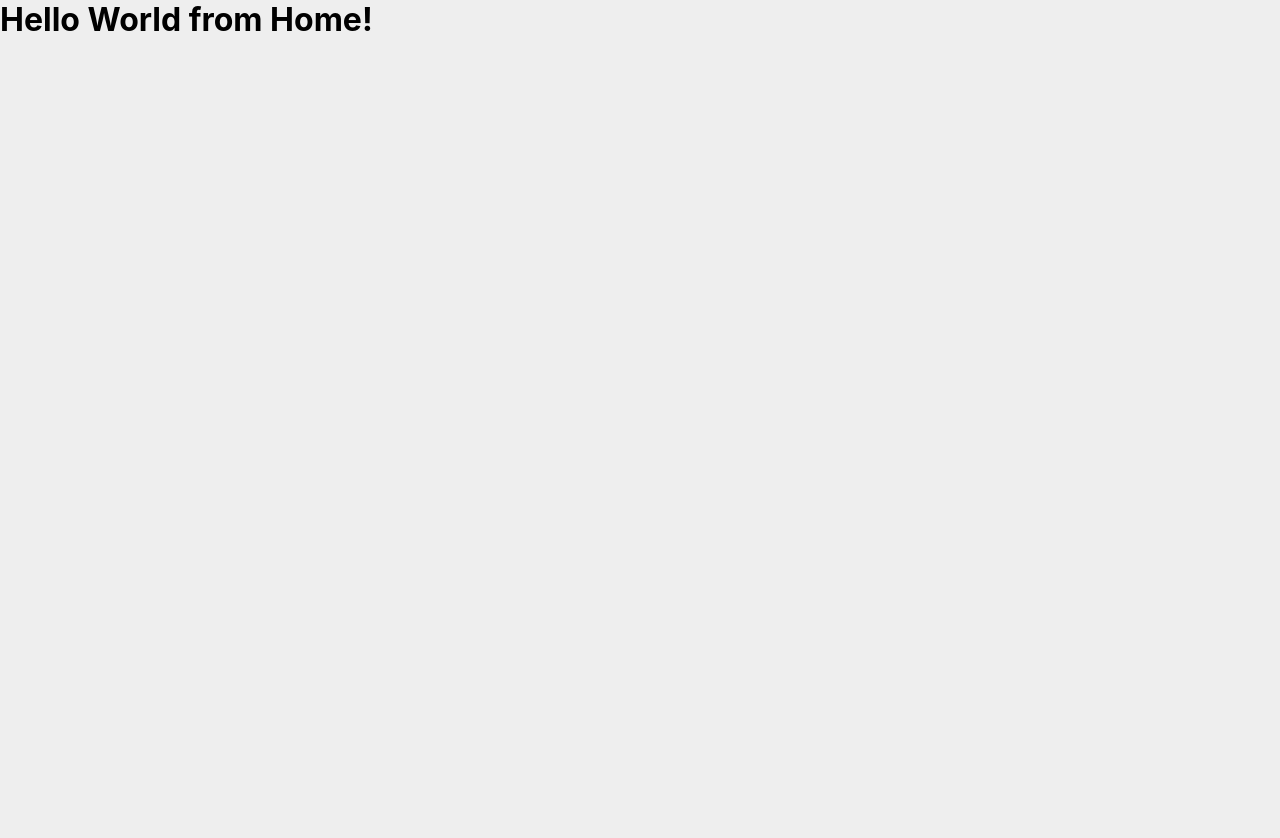
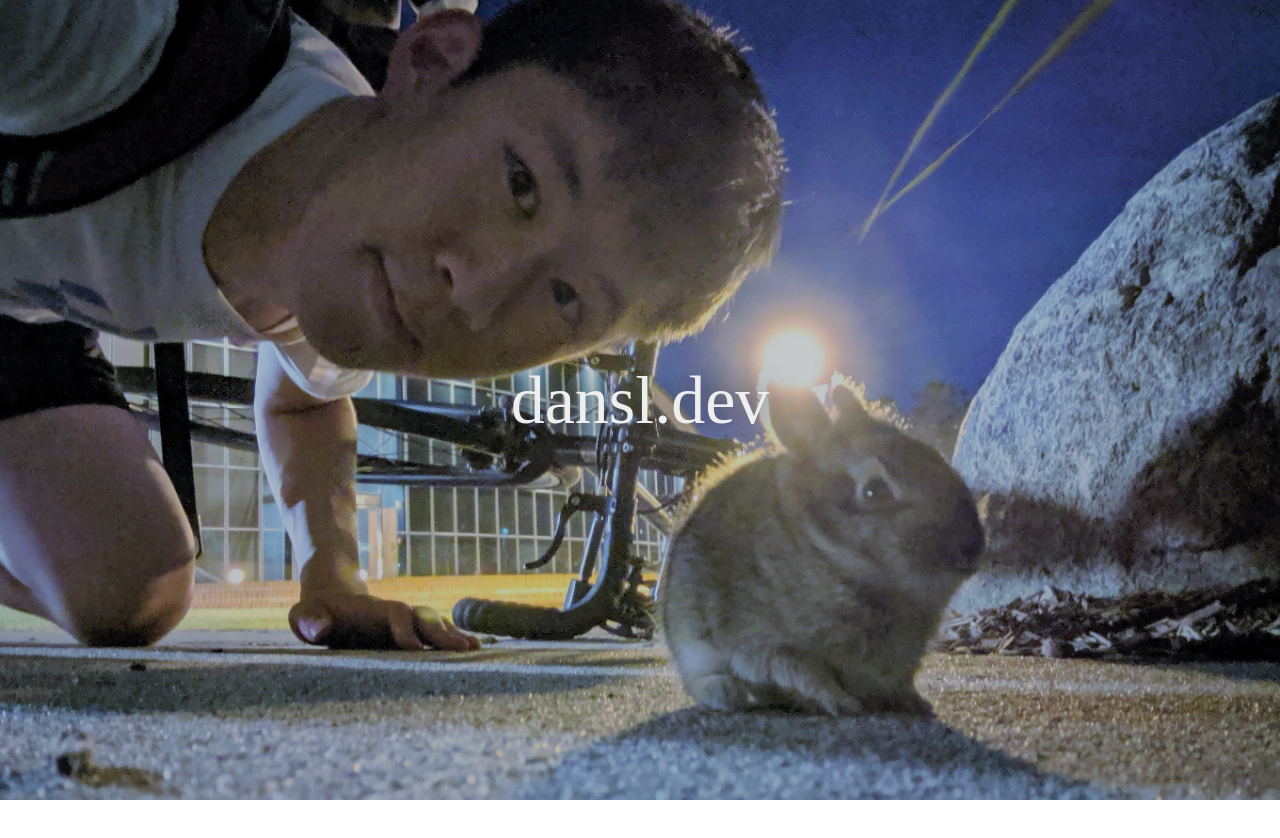
Before and after one commit to bobthesmartypants/personal-website, a React (Create React App) app: page / in a window 1280 px wide. Shown: the top 838 px of the page. After the commit the page ends 800 px from the top, so only its background shows below. Built offline with nearby package versions, Linux system fonts and the light colour scheme; a web font is replaced by a local one.

Commit message:
added rough homepage

```diff
--- a/src/App.css
+++ b/src/App.css
@@ -2,7 +2,7 @@
 
 .App{
     background-color: var(--white);
-    min-height: 200vh; /* TODO: temporary */
+    /*min-height: 200vh;*/
 }
 
 .App * {
--- a/src/App.js
+++ b/src/App.js
@@ -13,41 +13,47 @@ import AV from "./AV/AV";
 const App = () => {
     // optionLabels and optionPaths biject
     // also modify $menu-items in Navbar-anim.scss if array length changes
-    const optionLabels = ["Home", "Resume", "Hobbies", "Music", "A/V"];
-    const optionPaths = ["/", "/resume", "/hobbies", "/music", "/av"];
+    // Normal Navbar order
+    const optionLabels = ["Home", "About", "Resume", "Music", "A/V"];
+    const optionPaths = ["/", "/about", "/resume", "/music", "/av"];
+    // Large Navbar order
+    const optionLabelsLarge = ["About", "Resume", "Home", "Music", "A/V"];
+    const optionPathsLarge = ["/about", "/resume", "/", "/music", "/av"];
+
 
     return (
         <div className="App">
             <Switch>
                 <Route path={optionPaths[0]} exact>
+                    <Navbar key="nav-large" optionLabels={optionLabelsLarge} optionPaths={optionPathsLarge} isLarge={1} />
                 </Route>
                 <Route>
-                    <Navbar optionLabels={optionLabels} optionPaths={optionPaths}/>
+                    <Navbar key="nav-normal" optionLabels={optionLabels} optionPaths={optionPaths} isLarge={0} />
                 </Route>
             </Switch>
 
             <Switch>
-                <Route path={optionPaths[1]} component={Resume} exact/>
+                <Route path={optionPaths[1]} component={Resume} exact />
                 <Route path={optionPaths[1]}>
                     <Redirect to={optionPaths[1]} />
                 </Route>
 
-                <Route path={optionPaths[2]} component={Hobbies} exact/>
+                <Route path={optionPaths[2]} component={Hobbies} exact />
                 <Route path={optionPaths[2]}>
                     <Redirect to={optionPaths[2]} />
                 </Route>
 
-                <Route path={optionPaths[3]} component={Music} exact/>
+                <Route path={optionPaths[3]} component={Music} exact />
                 <Route path={optionPaths[3]}>
                     <Redirect to={optionPaths[3]} />
                 </Route>
 
-                <Route path={optionPaths[4]} component={AV} exact/>
+                <Route path={optionPaths[4]} component={AV} exact />
                 <Route path={optionPaths[4]}>
                     <Redirect to={optionPaths[4]} />
                 </Route>
 
-                <Route path={optionPaths[0]} component={Home} exact/>
+                <Route path={optionPaths[0]} component={Home} exact />
                 <Route>
                     <Redirect to={optionPaths[0]} />
                 </Route>
--- a/src/Home/Home.css
+++ b/src/Home/Home.css
@@ -1,3 +1,39 @@
 .Home {
 
 }
+
+.BackgroundContainer {
+    height: 100vh;
+    width: 100vw;
+    overflow: hidden;
+
+    display: flex;
+    justify-content: center;
+    align-items: center;
+}
+
+
+.BackgroundImage {
+    --shiftx: 0vmin;
+    --shifty: 0vmin;
+
+    position: relative;
+    height: 100vh;
+    width: 100vw;
+    overflow: hidden;
+    transform: translate3d(0, 0, 0);
+}
+
+.BackgroundImage::before {
+    content: "";
+    position: absolute;
+    width: 120vw;
+    height: 120vh;
+    left: -10vw;
+    top: -10vh;
+    z-index: -10000;
+    background-image: url("../images/bunny-cover.jpg");
+    background-size: cover;
+    background-position: center;
+    transform: translate3d(var(--shiftx), var(--shifty), 0);
+}
--- a/src/Home/Home.js
+++ b/src/Home/Home.js
@@ -1,7 +1,29 @@
-import React from "react";
+import React, {useEffect, useState} from "react";
+
+import "./Home.css";
 
 const Home = () => {
-    return <h1>Hello World from Home!</h1>;
+
+    const onPointerMove = (event) => {
+        const shiftMax = 10;
+        let normalizedCoords = {x: event.clientX / window.innerWidth, y: event.clientY / window.innerHeight};
+        let newCoords = {x: (1-normalizedCoords.x*2)*shiftMax, y: (1-normalizedCoords.y*2)*shiftMax};
+
+        let backgroundElem = document.getElementById("home-background");
+        backgroundElem.style.setProperty("--shiftx" , newCoords.x + "vmin");
+        backgroundElem.style.setProperty("--shifty" , newCoords.y + "vmin");
+    };
+
+    useEffect(() => {
+        window.addEventListener("pointermove", onPointerMove);
+        return () => {window.removeEventListener("pointermove", onPointerMove)};
+    });
+
+    return (
+        <div className="BackgroundContainer" >
+            <div id="home-background" className="BackgroundImage" />
+        </div>
+    );
 };
 
 export default Home;
--- a/src/Navbar/Logo.js
+++ b/src/Navbar/Logo.js
@@ -7,7 +7,7 @@ const Logo = (props) => {
     return (
         <div className="LogoContainer" >
             {props.children}
-            <div className="Logo pointable" onClick={props.logoClick}>
+            <div className="Logo pointable" onClick={props.logoClick} is-large={props.isLarge}>
                 dansl.dev
             </div>
         </div>
--- a/src/Navbar/NavOp.js
+++ b/src/Navbar/NavOp.js
@@ -4,7 +4,7 @@ import {Link} from "react-router-dom";
 import "./Navbar.scss";
 
 const NavOp = props => (
-    <div className="NavOp" shownav={props.showNav}>
+    <div className="NavOp" show-nav={props.showNav} is-large={props.isLarge}>
         <Link to={props.path} className="NavOpText pointable">
             {props.text}
         </Link>
--- a/src/Navbar/NavOps.js
+++ b/src/Navbar/NavOps.js
@@ -6,11 +6,11 @@ import NavOp from "./NavOp"
 
 const NavOps = props => {
     const opComp = props.options.map(
-        (item, idx) => (<NavOp key={idx} text={item} path={props.paths[idx]} showNav={props.showNav}/> )
+        (item, idx) => (<NavOp key={idx} text={item} path={props.paths[idx]} showNav={props.showNav} isLarge={props.isLarge}/> )
     );
 
     return (
-        <div className="NavOps">
+        <div className="NavOps" is-large={props.isLarge}>
             {opComp}
         </div>
     );
--- /dev/null
+++ b/src/Navbar/Navbar-anim-helper.scss
@@ -0,0 +1,45 @@
+
+$menu-items: 5; // hardcoded cuz I'm bad
+$timing-function: cubic-bezier(.3,.85,.5,1);
+
+
+@function getUnit($r){
+  @return $r * 0 + 1;
+}
+
+/*
+ * $r: number to square root, with unit $unit*$unit
+ */
+@function sqrt($r, $unit) {
+  $r: $r / ($unit*$unit); // strip unit
+
+  $x0: 1;
+  $x1: $x0;
+
+  @for $i from 1 through 10 {
+    $x1: $x0 - ($x0 * $x0 - abs($r)) / (2 * $x0);
+    $x0: $x1;
+  }
+
+  $x1: $x1 * $unit; // restore unit
+  @return $x1;
+}
+
+
+@function calc-y($i, $n, $start-y, $open-distance) {
+  $base: -$open-distance;
+  $step-size: 2*($start-y - $base)/($n - 1);
+  $stepped-y: $start-y - ($i - 1)*$step-size;
+  @if $stepped-y < $base {
+    $stepped-y: ($base - $stepped-y) + $base;
+  }
+  @return -$stepped-y;
+}
+
+@function calc-x($i, $y, $n, $start-y, $open-distance) {
+  $abs-x: sqrt($open-distance*$open-distance - $y*$y, getUnit($y));
+  @if $i <= $n/2 {
+    $abs-x: $abs-x * -1;
+  }
+  @return $abs-x;
+}
--- a/src/Navbar/Navbar.js
+++ b/src/Navbar/Navbar.js
@@ -10,25 +10,32 @@ const Navbar = (props) => {
     const [showNav, setShowNav] = useState(0);
     const [leftTop, setLeftTop] = useState(0);
 
+    // When mounting
     useEffect(() => {
+        if (!props.isLarge) {
             setShowNav(1);
+        }
     }, []);
 
-    useEffect(() => {
-        window.onscroll = () => {
+    // On scroll event management
+    const onScroll = () => {
+        if (props.isLarge) return;
         if (window.pageYOffset === 0) {
             setShowNav(1);
             setLeftTop(0);
-            }
-            else if (leftTop === 0) {
+        } else if (leftTop === 0) {
             setShowNav(0);
             setLeftTop(1);
         }
-        }
+    };
+
+    useEffect(() => {
+        window.addEventListener("scroll", onScroll);
+        return () => {window.removeEventListener("scroll", onScroll)};
     });
 
     const navReveal = () => {
-        if (window.pageYOffset === 0) return;
+        if (window.pageYOffset === 0 && !props.isLarge) return;
 
         // toggle given that we're not on top of the page
         setShowNav(prevVal => 1-prevVal);
@@ -36,9 +43,9 @@ const Navbar = (props) => {
     };
 
     return (
-        <div className="Navbar">
-            <Logo logoClick={navReveal}>
-                <NavOps options={props.optionLabels} paths={props.optionPaths} showNav={showNav}/>
+        <div className="Navbar" is-large={props.isLarge}>
+            <Logo logoClick={navReveal} isLarge={props.isLarge}>
+                <NavOps options={props.optionLabels} paths={props.optionPaths} showNav={showNav} isLarge={props.isLarge} />
             </Logo>
         </div>
     );
--- a/src/Navbar/Navbar.scss
+++ b/src/Navbar/Navbar.scss
@@ -29,9 +29,12 @@ $navbar-z-index: 9001;
 
   /* Flexbox settings */
   display: flex;
+  align-items: flex-start;
+  justify-content: center;
+}
+// override align-items: flex-start for large version
+.Navbar[is-large="1"] {
   align-items: center;
-  flex-direction: column;
-  align-content: flex-start;
 }
 
 .NavOps {
@@ -41,6 +44,14 @@ $navbar-z-index: 9001;
   display: flex;
   justify-content: center;
   align-items: center;
+
+  /* Font size settings */
+  font-size: calc(10px + 2vmin);
+  padding: 0.5em 0;
+}
+
+.NavOps[is-large="1"] {
+  font-size: calc(0px + 4vmin);
 }
 
 .NavOp {
@@ -54,10 +65,6 @@ $navbar-z-index: 9001;
   display: flex;
   justify-content: center;
   align-items: center;
-
-  /* Font size settings */
-  font-size: calc(10px + 2vmin);
-  padding: 0.5em 0;
 }
 
 .NavOpText {
@@ -65,7 +72,8 @@ $navbar-z-index: 9001;
   text-decoration: none;
   font-weight: bold;
   font-family: 'Merriweather Sans', sans-serif;
-  color: var(--darkgray);
+  color: var(--white);
+  text-shadow: 0 0 30px var(--darkergray);
 }
 
 .LogoContainer {
@@ -76,10 +84,6 @@ $navbar-z-index: 9001;
   display: flex;
   justify-content: center;
   align-items: center;
-
-  /* Font size settings */
-  font-size: calc(30px + 4vmin);
-  padding: 0.5em;
 }
 
 .Logo {
@@ -87,4 +91,12 @@ $navbar-z-index: 9001;
   font-family: 'Overlock', cursive;
   color: var(--white);
   text-shadow: 0 0 30px var(--darkergray);
+
+  /* Font size settings */
+  font-size: calc(30px + 4vmin);
+  padding: 0.5em;
 }
+
+.Logo[is-large="1"] {
+  font-size: calc(20px + 6vmin);
+}
```
Also changed, not shown: src/Navbar/Navbar-anim.scss (+24 -48 lines), src/images/bunny-cover.jpg (added). Lines whose indentation alone changed are shown as unchanged.
